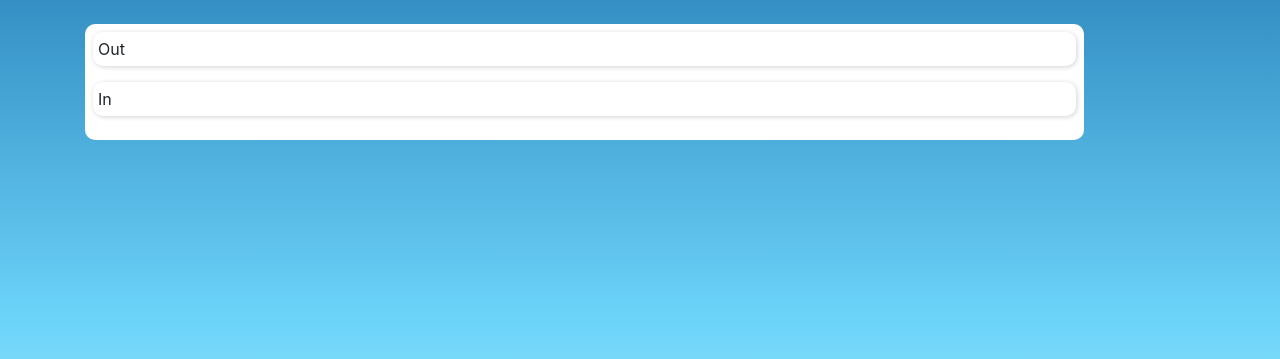
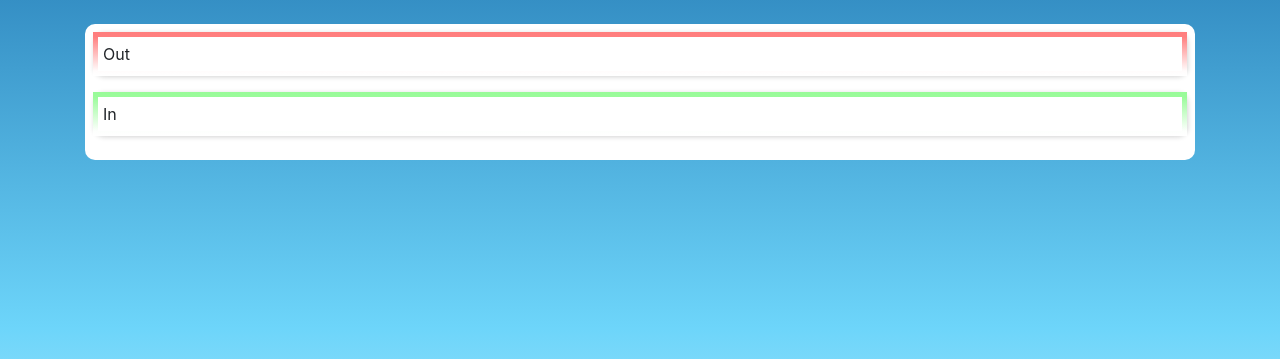
Before and after one commit to JackBiggin/MyPiggybank, a PHP site: the page made by Past Transactions List.html in a window 1280 px wide. Shown: the part 72-431 px from the top of the page. Run offline with PHP 8.4, Linux system fonts and the light colour scheme; some libraries are stand-ins or nearby versions.

Commit message:
With gradient border

```diff
--- a/VeiwPastTransactions.css
+++ b/VeiwPastTransactions.css
@@ -1,18 +1,21 @@
 .inwrapper {
-    /*border-image: linear-gradient(to bottom, #98FB98, #FFFFFF);*/
-    border-color: aqua;
-    border-width: 50px;
+    border-style: solid;
+    border-width: 5px;
+    border-image: linear-gradient(to bottom, #98FB98, #FFFFFF);
     border-radius: 10px;
     box-shadow: 1px 1px 5px lightgrey;
     padding: 5px;
+    border-image-slice: 1;
 }
 
 .outwrapper {
-    border-image: linear-gradient(to right, #FF7D7D, #FFFFFF) 30 round;
+    border-image: linear-gradient(to bottom, #FF7D7D, #FFFFFF);
     border-width: 5px;
     border-radius: 10px;
     padding: 5px;
     box-shadow: 1px 1px 5px lightgrey;
+    border-image-slice: 1;
+    border-style: solid;
 }
 
 .textright {
@@ -33,7 +36,7 @@ html {
     background-color: white;
     border-radius: 10px;
     height: 100%;
-    width: 90%;
+    width: 100%;
     padding: 8px;
 }
 /**#element1 {display:inline-block;margin-right:10px;}
```
